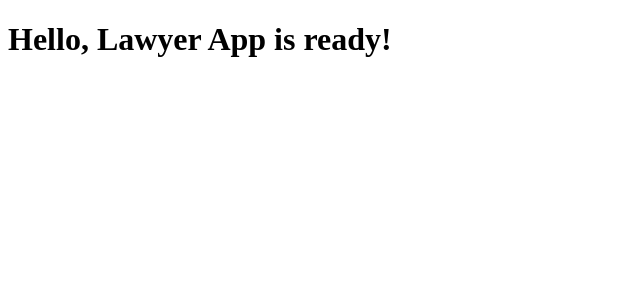
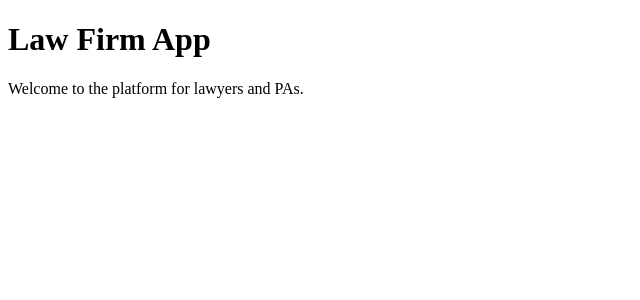
Before and after one commit to DhruvGulati-1/lawfirm-app, a React (Vite) app in the folder frontend/: page / in a window 1280 px wide. Shown: the top 300 px of the page, without its empty margins (0-640 px from the left). Built offline with nearby package versions, Linux system fonts and the light colour scheme.

Commit message:
Add: App.jsx to fix Vercel build error

```diff
--- a/frontend/src/App.jsx
+++ b/frontend/src/App.jsx
@@ -3,7 +3,12 @@
 import React from 'react';
 
 function App() {
-  return <h1>Hello, Lawyer App is ready!</h1>;
+  return (
+    <div>
+      <h1>Law Firm App</h1>
+      <p>Welcome to the platform for lawyers and PAs.</p>
+    </div>
+  );
 }
 
 export default App;
```
